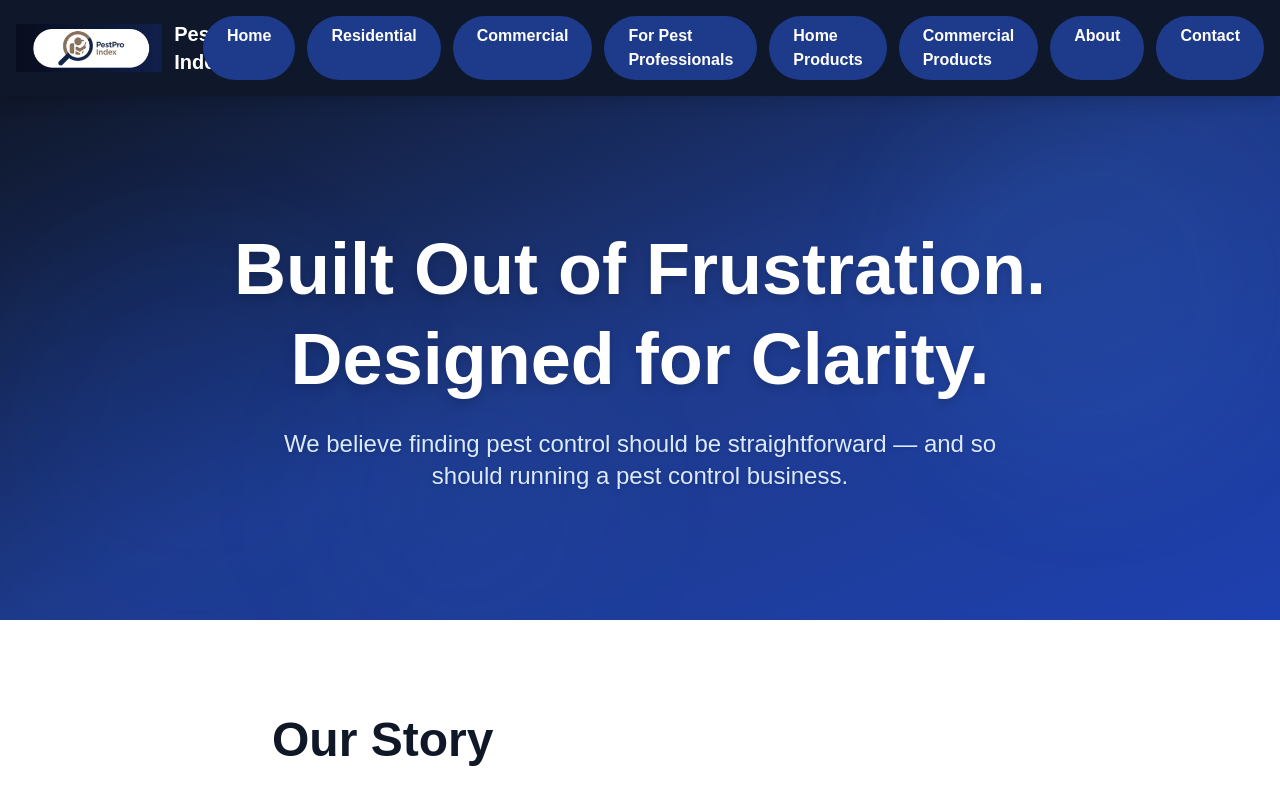
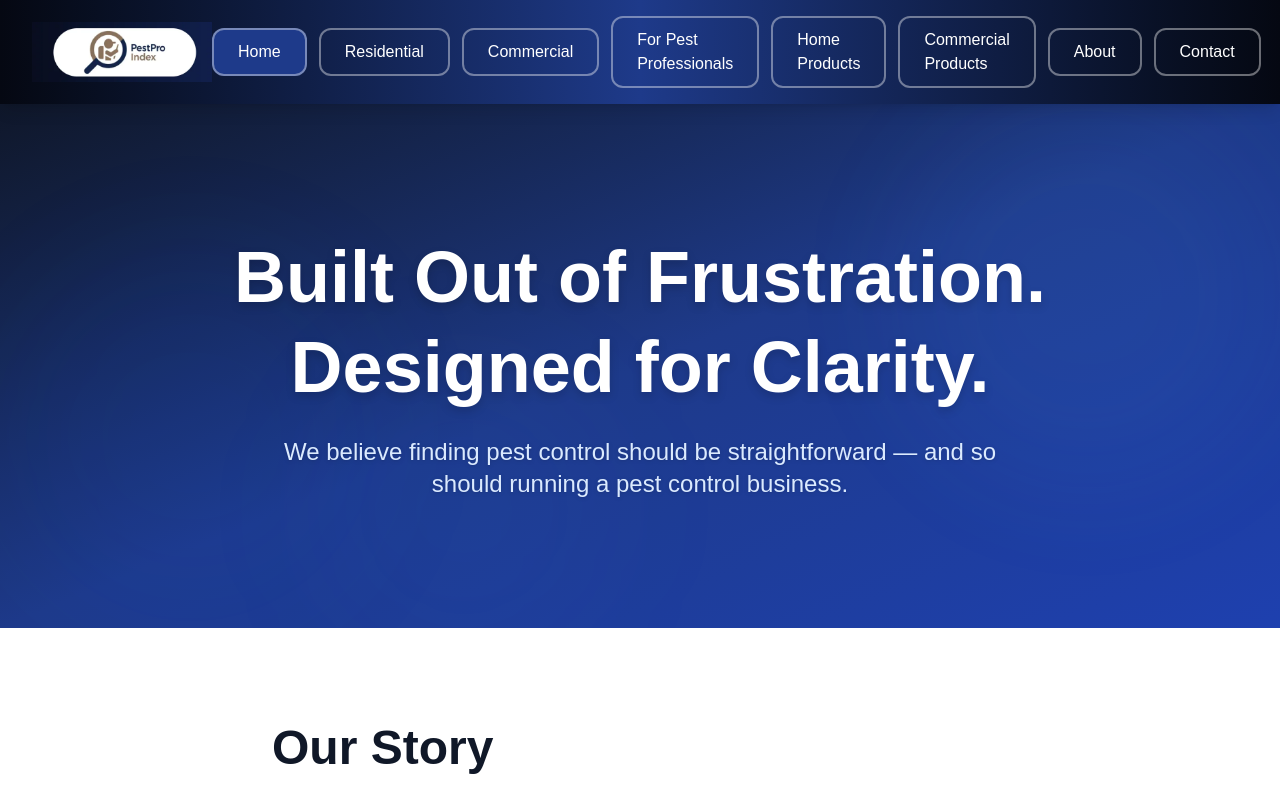
Before and after one commit to aarongeorghiades-hub/pestpro-index-v2-live, a Next.js app: page /about in a window 1280 px wide. Shown: the top 800 px of the page. Built offline with nearby package versions, Linux system fonts and the light colour scheme.

Commit message:
Fix: About page header - match Homepage exactly with proper Image component and nav styling

```diff
--- a/app/about/page.tsx
+++ b/app/about/page.tsx
@@ -19,22 +19,28 @@ export default function AboutPage() {
   return (
     <div className="min-h-screen bg-white">
       {/* NAVIGATION */}
-      <nav className="sticky top-0 z-40 bg-[#0f172a] shadow-lg">
-        <div className="container mx-auto px-4 py-4 flex items-center justify-between">
-          <Link href="/" className="flex items-center gap-3">
-            <img src="/logo-header.png" alt="PestPro Index" className="h-12" />
-            <span className="text-xl font-black text-white">PestPro Index</span>
+      <nav className="sticky top-0 z-50 bg-gradient-to-r from-[#050812] via-[#1e3a8a] to-[#050812] shadow-lg">
+        <div className="max-w-7xl mx-auto px-4 sm:px-6 lg:px-8 py-4 flex items-center justify-between">
+          <Link href="/" className="flex-shrink-0">
+            <Image
+              src="/logo-header.png"
+              alt="PestPro Index Logo"
+              width={180}
+              height={50}
+              className="h-auto"
+            />
           </Link>
-          <div className="hidden md:flex gap-3">
-            {navItems.map((item) => (
-              <Link
-                key={item.href}
-                href={item.href}
-                className="px-6 py-2 rounded-full font-semibold bg-[#1e3a8a] text-white hover:bg-blue-800 transition"
-              >
-                {item.label}
-              </Link>
-            ))}
+
+          {/* NAVIGATION - ALL TABS SAME BORDER */}
+          <div className="hidden md:flex items-center gap-3">
+            <Link href="/" className="px-6 py-2.5 font-medium text-base border-2 border-white/40 rounded-xl transition-all duration-200 bg-[#1e3a8a] text-white">Home</Link>
+            <Link href="/residential" className="px-6 py-2.5 font-medium text-base border-2 border-white/40 rounded-xl transition-all duration-200 bg-transparent text-white hover:border-white/60 hover:bg-white/10">Residential</Link>
+            <Link href="/commercial" className="px-6 py-2.5 font-medium text-base border-2 border-white/40 rounded-xl transition-all duration-200 bg-transparent text-white hover:border-white/60 hover:bg-white/10">Commercial</Link>
+            <Link href="/professionals" className="px-6 py-2.5 font-medium text-base border-2 border-white/40 rounded-xl transition-all duration-200 bg-transparent text-white hover:border-white/60 hover:bg-white/10">For Pest Professionals</Link>
+            <Link href="/products" className="px-6 py-2.5 font-medium text-base border-2 border-white/40 rounded-xl transition-all duration-200 bg-transparent text-white hover:border-white/60 hover:bg-white/10">Home Products</Link>
+            <Link href="/commercial-products" className="px-6 py-2.5 font-medium text-base border-2 border-white/40 rounded-xl transition-all duration-200 bg-transparent text-white hover:border-white/60 hover:bg-white/10">Commercial Products</Link>
+            <Link href="/about" className="px-6 py-2.5 font-medium text-base border-2 border-white/40 rounded-xl transition-all duration-200 bg-transparent text-white hover:border-white/60 hover:bg-white/10">About</Link>
+            <Link href="/contact" className="px-6 py-2.5 font-medium text-base border-2 border-white/40 rounded-xl transition-all duration-200 bg-transparent text-white hover:border-white/60 hover:bg-white/10">Contact</Link>
           </div>
         </div>
       </nav>
```
